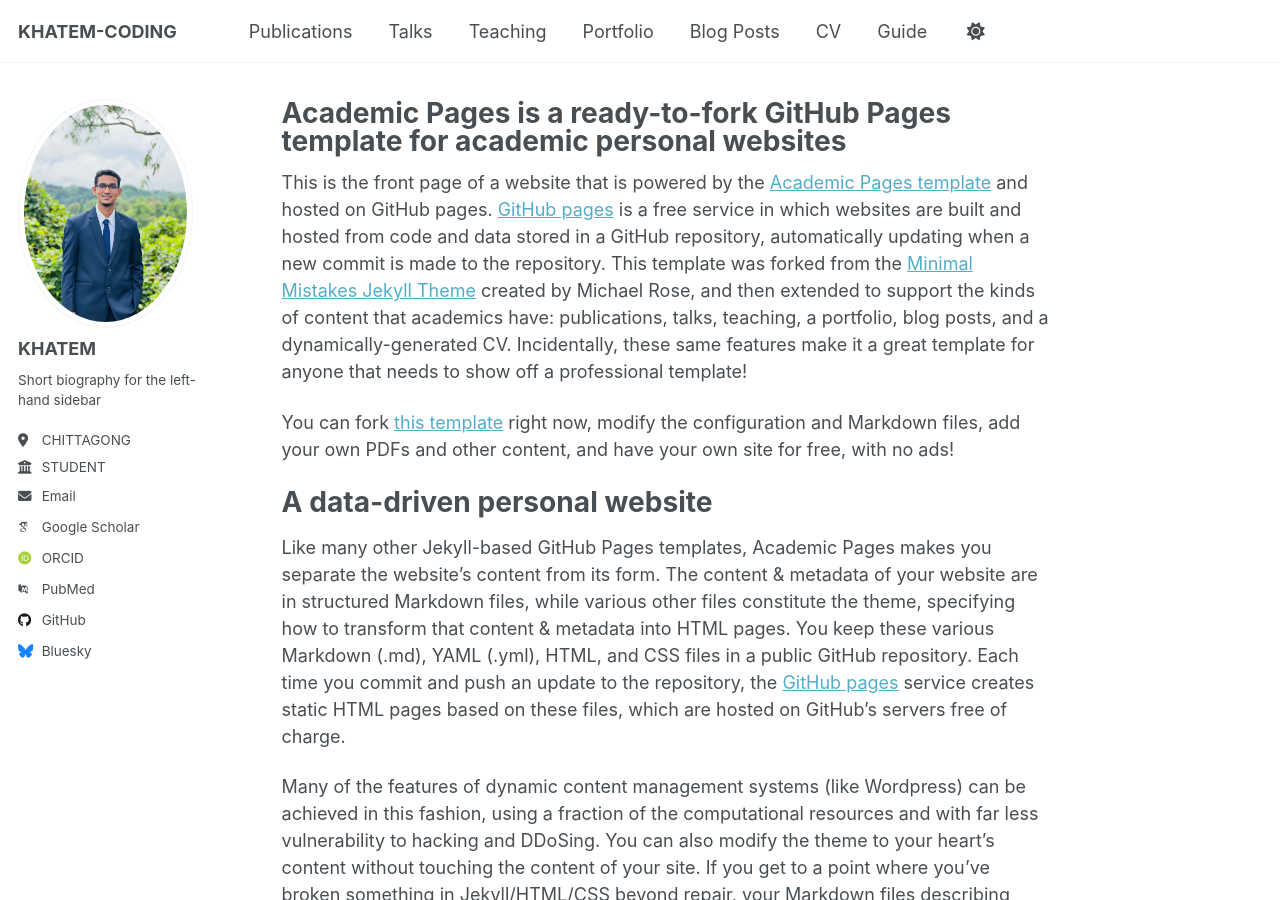
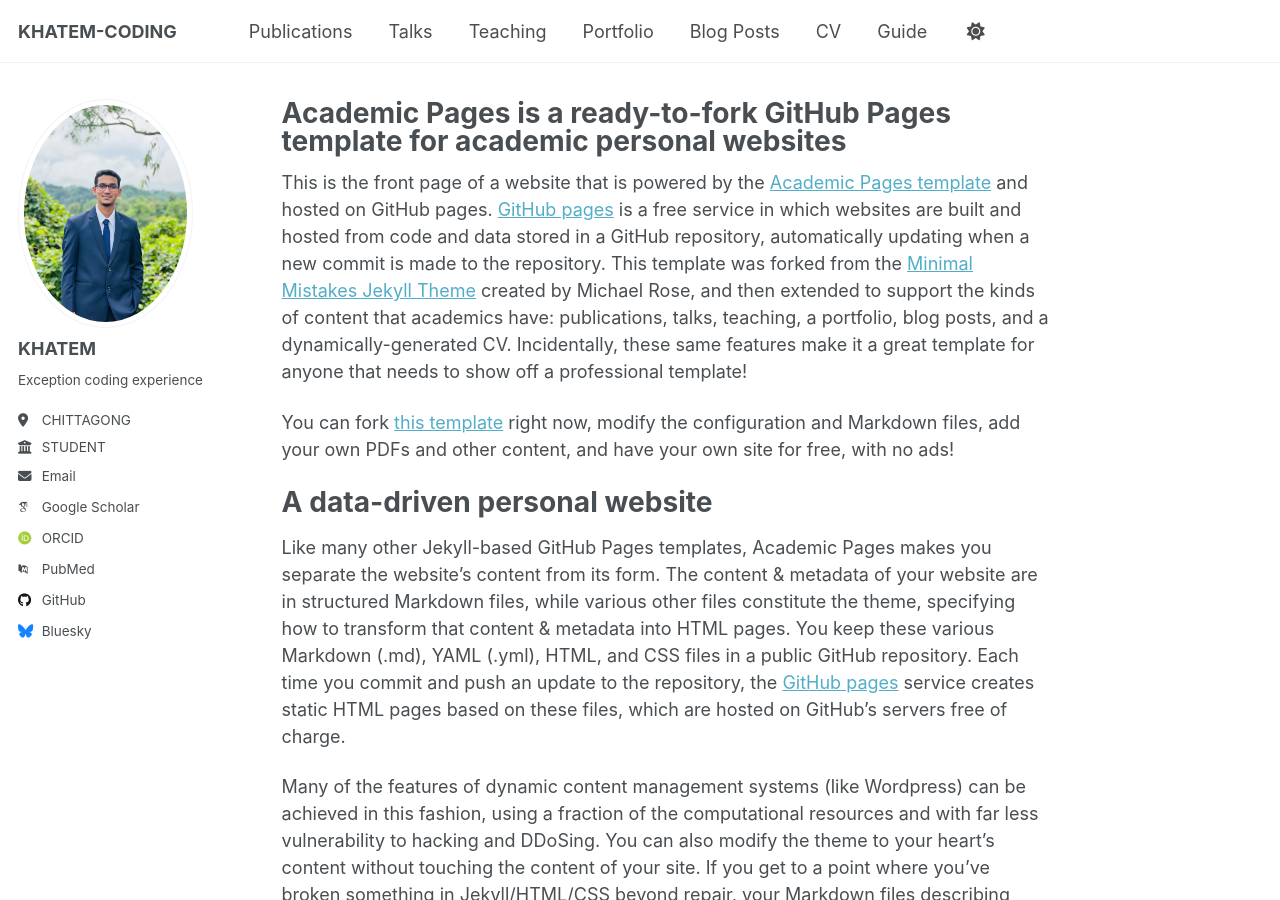
Before and after one commit to jafiruddinkhatem/jafiruddinkhatem.github.io, a Jekyll site: the page built from _pages/about.md, in a window 1280 px wide and 900 px high. Built offline with Jekyll 4.4.1, drawn with Linux system fonts in a browser that asks for light colours; some web fonts are replaced; a script that is not in the unit is left out.

Commit message:
image change

```diff
--- a/_config.yml
+++ b/_config.yml
@@ -23,10 +23,10 @@ repository               : "academicpages/academicpages.github.io"
 #               Additional customization can be done by editing /_includes/author-profile.html
 author:
   # Biographic information
-  avatar           : "profile.png"
+  avatar           : "profile_2.png"
   name             : "KHATEM"
   pronouns         : # example: "she/her"
-  bio              : "Short biography for the left-hand sidebar"
+  bio              : "Exception coding experience"
   location         : "CHITTAGONG"
   employer         : "STUDENT"
   uri              : # URL
```
Also changed, not shown: images/profile_2.png (renamed from images/profile.png).
